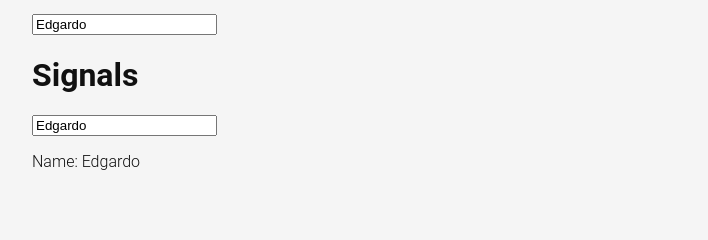
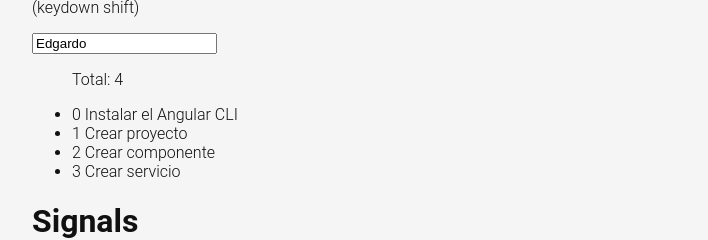
Before and after one commit to EdgardoLuisJimenez/todo-app-angular, an Angular app: page /labs in a window 1280 px wide. Shown: the part 967-1207 px from the top of the page, without its empty margins (16-724 px from the left). Built offline with nearby package versions, Linux system fonts and the light colour scheme.

Commit message:
Control's directives

```diff
--- a/src/app/pages/home/home.component.html
+++ b/src/app/pages/home/home.component.html
@@ -3,13 +3,27 @@
     <div class="container">
       <h1>My Day</h1>
       <p>All my tasks in one place</p>
-            <input class="new-todo" placeholder="Type new todo" autofocus type="text" />
+      <input
+        class="new-todo"
+        placeholder="Type new todo"
+        autofocus
+        type="text"
+      />
     </div>
   </header>
   <div class="container todoapp-wrapper">
     <!-- This section should be hidden by default and shown when there are todos -->
     <section class="main">
       <ul class="todo-list">
+        <li *ngFor="let task of tasks()">
+          <div class="view">
+            <input class="toggle" type="checkbox" />
+            <label>{{ task }}</label>
+            <button class="destroy"></button>
+          </div>
+          <input class="edit" value="Buy a unicorn" />
+        </li>
+        <!--
         <li class="completed">
           <div class="view">
             <input class="toggle" type="checkbox" checked />
@@ -34,6 +48,7 @@
           </div>
           <input class="edit" value="Make dishes" />
         </li>
+    -->
       </ul>
     </section>
     <!-- This footer should be hidden by default and shown when there are todos -->
--- a/src/app/pages/home/home.component.ts
+++ b/src/app/pages/home/home.component.ts
@@ -1,12 +1,18 @@
-import { Component } from '@angular/core';
+import { CommonModule } from '@angular/common';
+import { Component, signal } from '@angular/core';
 
 @Component({
   selector: 'app-home',
   standalone: true,
-  imports: [],
+  imports: [CommonModule],
   templateUrl: './home.component.html',
-  styleUrl: './home.component.css'
+  styleUrl: './home.component.css',
 })
 export class HomeComponent {
-
+  tasks = signal([
+    'Instalar el Angular CLI',
+    'Crear proyecto',
+    'Crear componente',
+    'Crear servicio',
+  ]);
 }
--- a/src/app/pages/labs/labs.component.html
+++ b/src/app/pages/labs/labs.component.html
@@ -2,7 +2,7 @@
   <h1>Hola mi primer proyecto</h1>
   <h2>{{ welcome }}</h2>
   <ul>
-    <li *ngFor="let task of tasks">
+    <li *ngFor="let task of tasks()">
       {{ task }}
     </li>
   </ul>
@@ -24,6 +24,10 @@
   <input type="text" [value]="person.name" (keydown)="keydownHandler($event)" />
   <p>(keydown shift)</p>
   <input type="text" [value]="person.name" (keydown.shift.t)="clickHandler()" />
+  <ul>
+    <p>Total: {{ tasks().length }}</p>
+    <li *ngFor="let task of tasks(); index as i">{{ i }} {{ task }}</li>
+  </ul>
   <h1>Signals</h1>
   <input type="text" [value]="name()" (change)="changeHandler($event)" />
   <p>Name: {{ name() }}</p>
--- a/src/app/pages/labs/labs.component.ts
+++ b/src/app/pages/labs/labs.component.ts
@@ -10,7 +10,12 @@
 })
 export class LabsComponent {
   welcome = 'Hola!';
-  tasks = ['Instalar el Angular CLI', 'Crear proyecto', 'Crear componente'];
+  tasks = signal([
+    'Instalar el Angular CLI',
+    'Crear proyecto',
+    'Crear componente',
+    'Crear servicio',
+  ]);
   name = signal('Edgardo');
   age = 21;
   disable = true;
```
Lines whose indentation alone changed are shown as unchanged.
